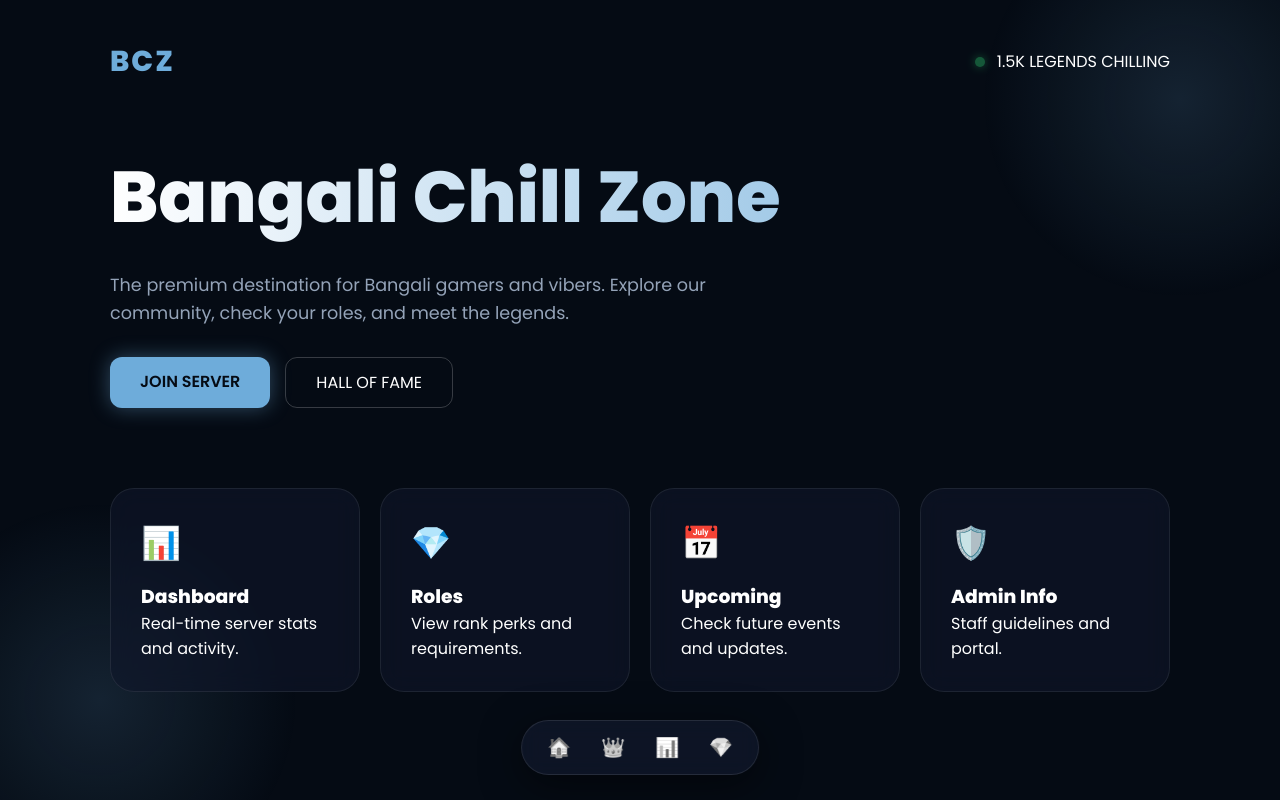
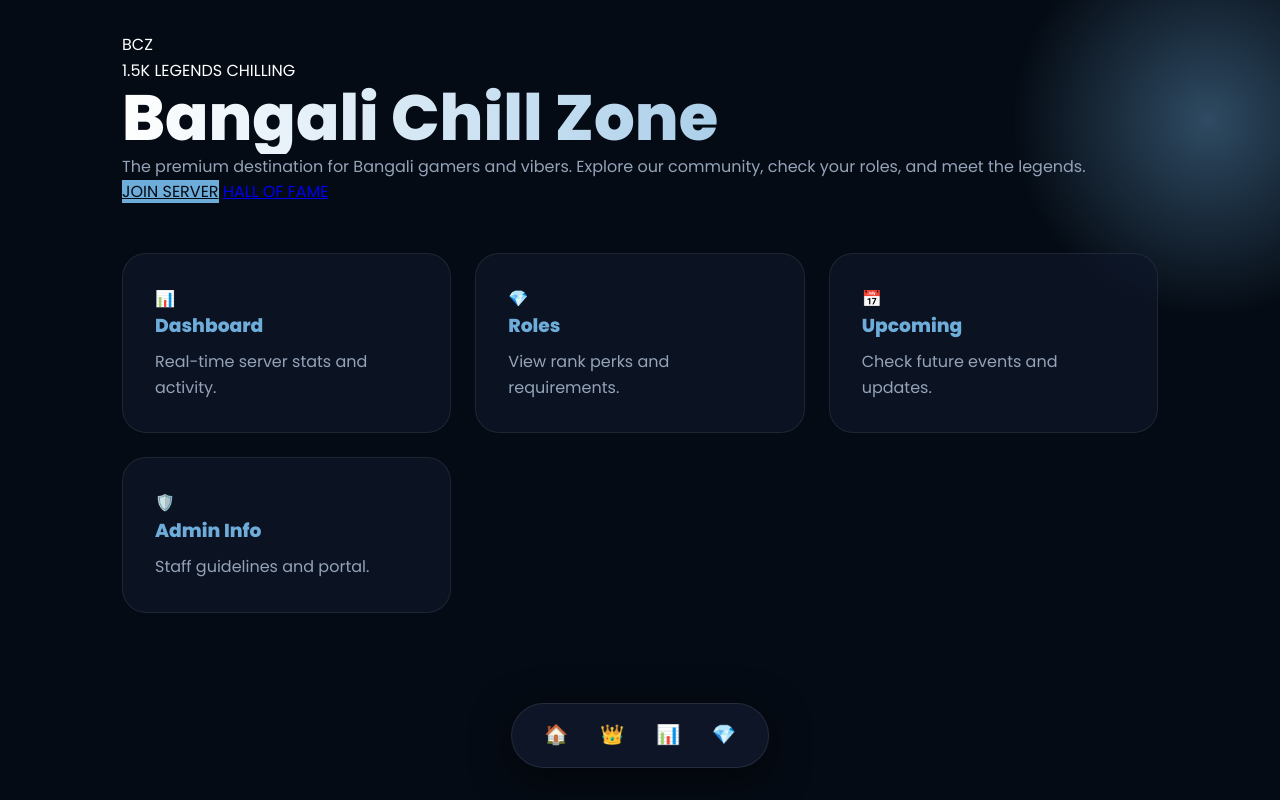
Before and after one commit to irfan-safi00/BCZ, a plain HTML site: page index.html in a window 1280 px wide. Drawn offline with Linux system fonts and the light colour scheme.

Commit message:
Update style.css

```diff
--- a/style.css
+++ b/style.css
@@ -1,88 +1,158 @@
+/* BCZ MASTER STYLESHEET
+    Theme: Deep Space & Electric Blue
+*/
+
+@import url('https://fonts.googleapis.com/css2?family=Poppins:wght@300;400;600;800&display=swap');
+
 :root {
-    --bg: #050b14;
-    --card-bg: rgba(15, 23, 42, 0.6);
+    /* Color Palette */
+    --bg-dark: #050b14;
+    --bg-card: rgba(15, 23, 42, 0.7);
     --accent: #6eacda;
-    --text-main: #ffffff;
-    --text-dim: #94a3b8;
+    --accent-glow: rgba(110, 172, 218, 0.4);
+    --text-primary: #ffffff;
+    --text-secondary: #94a3b8;
+
+    /* Animation Speeds */
+    --transition: 0.4s cubic-bezier(0.175, 0.885, 0.32, 1.275);
 }
 
-* { margin: 0; padding: 0; box-sizing: border-box; }
+/* 1. Global Reset */
+* {
+    margin: 0;
+    padding: 0;
+    box-sizing: border-box;
+}
 
 body {
-    background-color: var(--bg);
-    color: var(--text-main);
+    background-color: var(--bg-dark);
+    color: var(--text-primary);
     font-family: 'Poppins', sans-serif;
+    line-height: 1.6;
     overflow-x: hidden;
     min-height: 100vh;
 }
 
-/* Background Decorations */
-.glow {
-    position: fixed; width: 400px; height: 400px;
-    background: radial-gradient(circle, rgba(110,172,218,0.15) 0%, rgba(0,0,0,0) 70%);
-    border-radius: 50%; z-index: -1;
-}
-.glow-1 { top: -100px; right: -100px; }
-.glow-2 { bottom: -100px; left: -100px; }
-
-.container { max-width: 1100px; margin: 0 auto; padding: 40px 20px; }
-
-/* Typography */
-header { display: flex; justify-content: space-between; align-items: center; margin-bottom: 60px; }
-.logo { font-weight: 800; font-size: 1.8rem; color: var(--accent); letter-spacing: 2px; }
-
-.gradient-text {
-    font-size: clamp(2.5rem, 8vw, 4.5rem);
-    font-weight: 800;
-    background: linear-gradient(to right, #fff, var(--accent));
-    -webkit-background-clip: text;
-    -webkit-text-fill-color: transparent;
+/* 2. Background Decorative Elements */
+body::before {
+    content: "";
+    position: fixed;
+    top: -10%;
+    right: -10%;
+    width: 400px;
+    height: 400px;
+    background: radial-gradient(circle, var(--accent-glow) 0%, transparent 70%);
+    z-index: -1;
 }
 
-.hero p { color: var(--text-dim); max-width: 600px; margin: 20px 0; font-size: 1.1rem; line-height: 1.6; }
+/* 3. Layout Containers */
+.container {
+    max-width: 1100px;
+    margin: 0 auto;
+    padding: 2rem;
+}
 
-/* Buttons */
-.hero-btns { display: flex; gap: 15px; margin-top: 30px; }
-.btn-primary { background: var(--accent); color: var(--bg); padding: 12px 30px; border-radius: 12px; text-decoration: none; font-weight: 600; box-shadow: 0 0 20px rgba(110,172,218,0.4); }
-.btn-secondary { border: 1px solid rgba(255,255,255,0.2); color: white; padding: 12px 30px; border-radius: 12px; text-decoration: none; }
-
-/* Nav Grid & Cards */
-.nav-grid { display: grid; grid-template-columns: repeat(auto-fit, minmax(240px, 1fr)); gap: 20px; margin-top: 80px; }
-
+/* 4. Glassmorphism Components */
 .glass-card {
-    background: var(--card-bg);
+    background: var(--bg-card);
     backdrop-filter: blur(12px);
-    border: 1px solid rgba(255,255,255,0.08);
-    padding: 30px; border-radius: 24px; text-decoration: none; color: white;
-    transition: all 0.4s cubic-bezier(0.175, 0.885, 0.32, 1.275);
+    -webkit-backdrop-filter: blur(12px);
+    border: 1px solid rgba(255, 255, 255, 0.08);
+    border-radius: 24px;
+    padding: 2rem;
+    text-decoration: none;
+    color: inherit;
+    transition: var(--transition);
 }
 
 .glass-card:hover {
-    background: rgba(110,172,218,0.1);
     border-color: var(--accent);
-    transform: translateY(-10px);
+    transform: translateY(-8px);
+    box-shadow: 0 15px 30px rgba(0, 0, 0, 0.4);
 }
 
-.card-icon { font-size: 2rem; margin-bottom: 15px; }
+/* 5. Typography & Gradients */
+.gradient-text {
+    background: linear-gradient(to right, #ffffff, var(--accent));
+    -webkit-background-clip: text;
+    -webkit-text-fill-color: transparent;
+    font-weight: 800;
+}
 
-/* Animations */
-.animate-up { opacity: 0; transform: translateY(30px); }
-.animate-card { opacity: 0; transform: scale(0.9); }
+h1 { font-size: clamp(2rem, 5vw, 4rem); line-height: 1.1; }
+h3 { color: var(--accent); margin-bottom: 0.5rem; }
+p { color: var(--text-secondary); }
 
-/* Floating Nav */
+/* 6. Navigation UX */
+.nav-grid {
+    display: grid;
+    grid-template-columns: repeat(auto-fit, minmax(280px, 1fr));
+    gap: 1.5rem;
+    margin-top: 3rem;
+}
+
 .floating-nav {
-    position: fixed; bottom: 25px; left: 50%; transform: translateX(-50%);
-    background: rgba(15, 23, 42, 0.8); backdrop-filter: blur(10px);
-    padding: 12px 25px; border-radius: 100px; display: flex; gap: 30px;
-    border: 1px solid rgba(255,255,255,0.1); box-shadow: 0 10px 40px rgba(0,0,0,0.5);
+    position: fixed;
+    bottom: 2rem;
+    left: 50%;
+    transform: translateX(-50%);
+    background: rgba(15, 23, 42, 0.9);
+    backdrop-filter: blur(10px);
+    padding: 1rem 2rem;
+    border-radius: 100px;
+    display: flex;
+    gap: 2rem;
+    border: 1px solid rgba(255, 255, 255, 0.1);
+    box-shadow: 0 10px 40px rgba(0, 0, 0, 0.5);
+    z-index: 1000;
 }
-.floating-nav a { text-decoration: none; font-size: 1.2rem; filter: grayscale(1); transition: 0.3s; }
-.floating-nav a:hover { filter: grayscale(0); transform: scale(1.2); }
 
-/* Status Dot */
-.pulse-dot {
-    height: 10px; width: 10px; background: #2ecc71; border-radius: 50%;
-    display: inline-block; margin-right: 8px; box-shadow: 0 0 10px #2ecc71;
-    animation: pulse 2s infinite;
+.floating-nav a {
+    color: var(--text-secondary);
+    text-decoration: none;
+    font-size: 1.2rem;
+    transition: 0.3s;
 }
-@keyframes pulse { 0% { opacity: 1; } 50% { opacity: 0.4; } 100% { opacity: 1; } }
+
+.floating-nav a:hover {
+    color: var(--accent);
+    transform: scale(1.2);
+}
+
+/* 7. Buttons */
+.btn {
+    display: inline-block;
+    padding: 0.8rem 2rem;
+    border-radius: 12px;
+    font-weight: 600;
+    text-decoration: none;
+    transition: 0.3s;
+    cursor: pointer;
+}
+
+.btn-primary {
+    background: var(--accent);
+    color: var(--bg-dark);
+}
+
+.btn-primary:hover {
+    box-shadow: 0 0 20px var(--accent-glow);
+    transform: scale(1.05);
+}
+
+/* 8. Utility Animations */
+.fade-in {
+    opacity: 0;
+    animation: fadeInAnim 0.8s ease-out forwards;
+}
+
+@keyframes fadeInAnim {
+    from { opacity: 0; transform: translateY(20px); }
+    to { opacity: 1; transform: translateY(0); }
+}
+
+/* Mobile Responsiveness */
+@media (max-width: 768px) {
+    .container { padding: 1rem; }
+    .floating-nav { width: 90%; justify-content: space-around; }
+}
```
